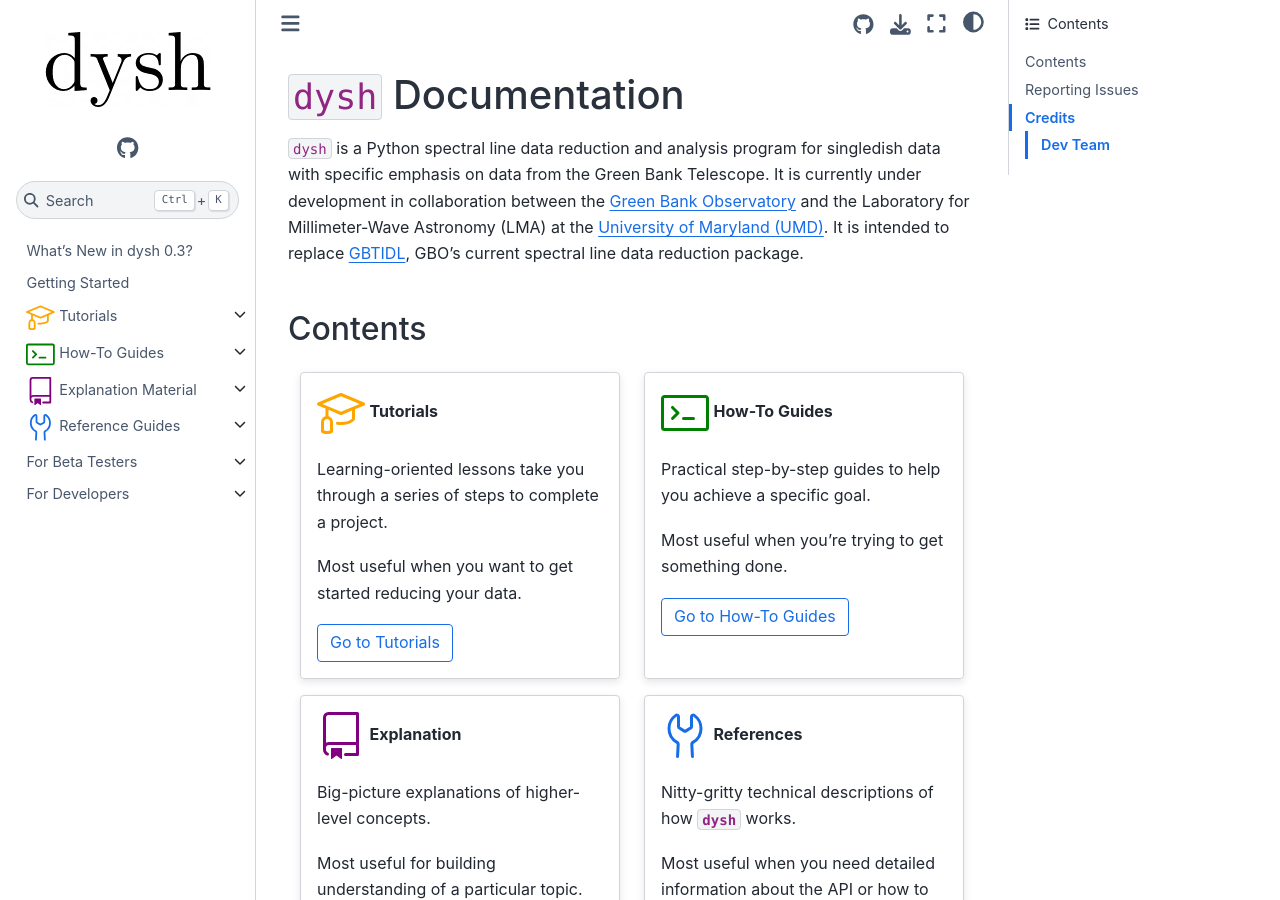
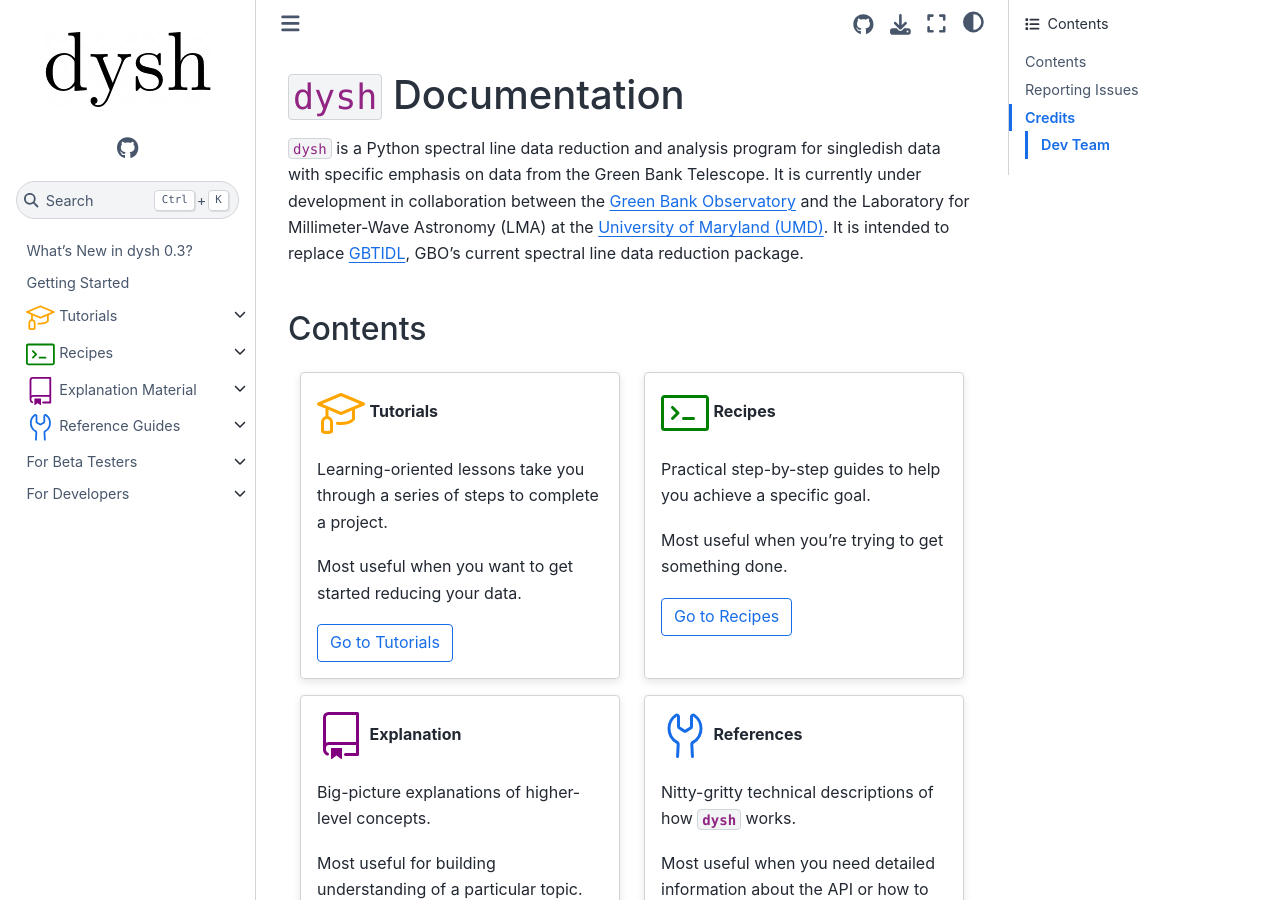
Before and after one commit to GreenBankObservatory/dysh, a Sphinx documentation site: the page built from docs/source/index.rst, in a window 1280 px wide and 900 px high. Built offline with Sphinx 7.4.7 and the Sphinx Book theme 1.1.4, drawn with Linux system fonts in a browser that asks for light colours; pages that are not in the unit, such as notebooks, are missing from menus.

Commit message:
Docs: change How-to for Recipes

```diff
--- a/docs/source/how-tos/index.rst
+++ b/docs/source/how-tos/index.rst
@@ -1,8 +1,8 @@
 .. _howtos:
 
-###########################################
-:octicon:`terminal;2em;green` How-To Guides
-###########################################
+#####################################
+:octicon:`terminal;2em;green` Recipes
+#####################################
 
 Practical step-by-step guides to help you achieve a specific goal. Most useful when you're trying to get something done.
 
--- a/docs/source/index.rst
+++ b/docs/source/index.rst
@@ -35,7 +35,7 @@
         :shadow: md
         :margin: 2 2 0 0
 
-        :octicon:`terminal;3em;green` **How-To Guides**
+        :octicon:`terminal;3em;green` **Recipes**
 
         Practical step-by-step guides to help you achieve a specific goal.
 
@@ -47,7 +47,7 @@
             :outline:
             :click-parent:
 
-            Go to How-To Guides
+            Go to Recipes
 
     .. grid-item-card::
         :shadow: md
```
